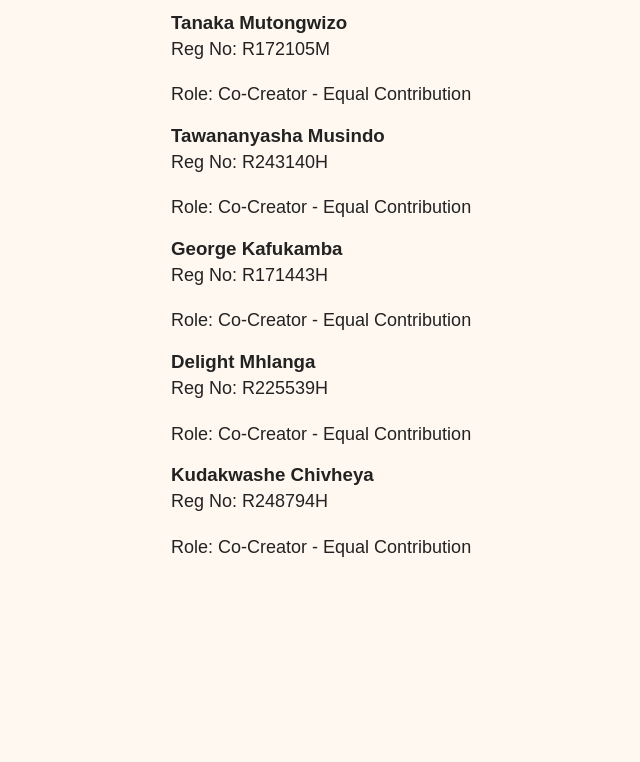
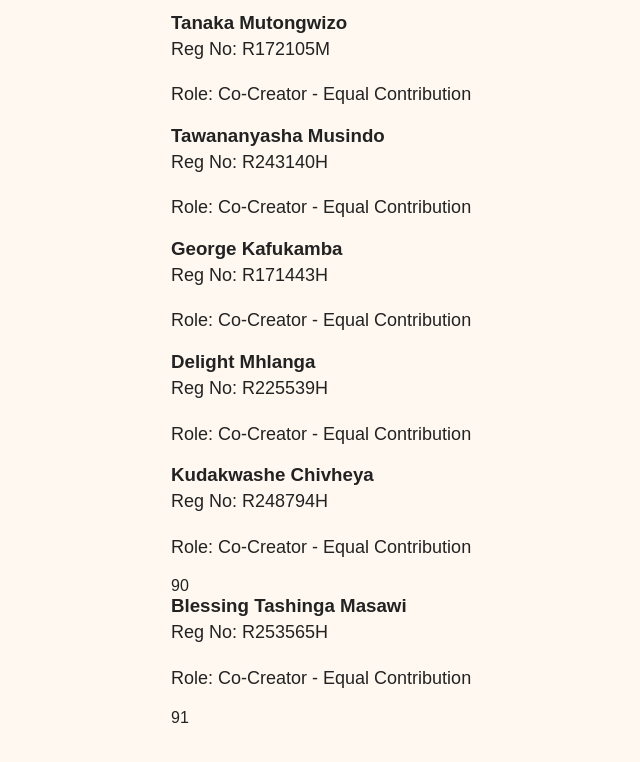
Before and after one commit to delightmhlangaa/mbare-roots, a plain HTML site: page about.html in a window 1280 px wide. Shown: the part 1261-2023 px from the top of the page, without its empty margins (49-689 px from the left). Before the commit the page ends 1898 px from the top, so only its background shows below. Drawn offline with Linux system fonts and the light colour scheme.

Commit message:
Update team section with new member
Added team member Blessing Tashinga Masawi to the about page.

```diff
--- a/about.html
+++ b/about.html
@@ -88,6 +88,15 @@ footer{background:#222;color:#ddd;text-align:center;padding:20px;margin-top:40px
     <p>Reg No: R248794H</p>
     <p>Role: Co-Creator - Equal Contribution</p>
   </div>
+  90  </div>
+
+    <div>
+      <h3>Blessing Tashinga Masawi</h3>
+      <p>Reg No: R253565H</p>
+      <p>Role: Co-Creator - Equal Contribution</p>
+    </div>
+
+91  </section>
 </section>
 </body>
 </html>
```
